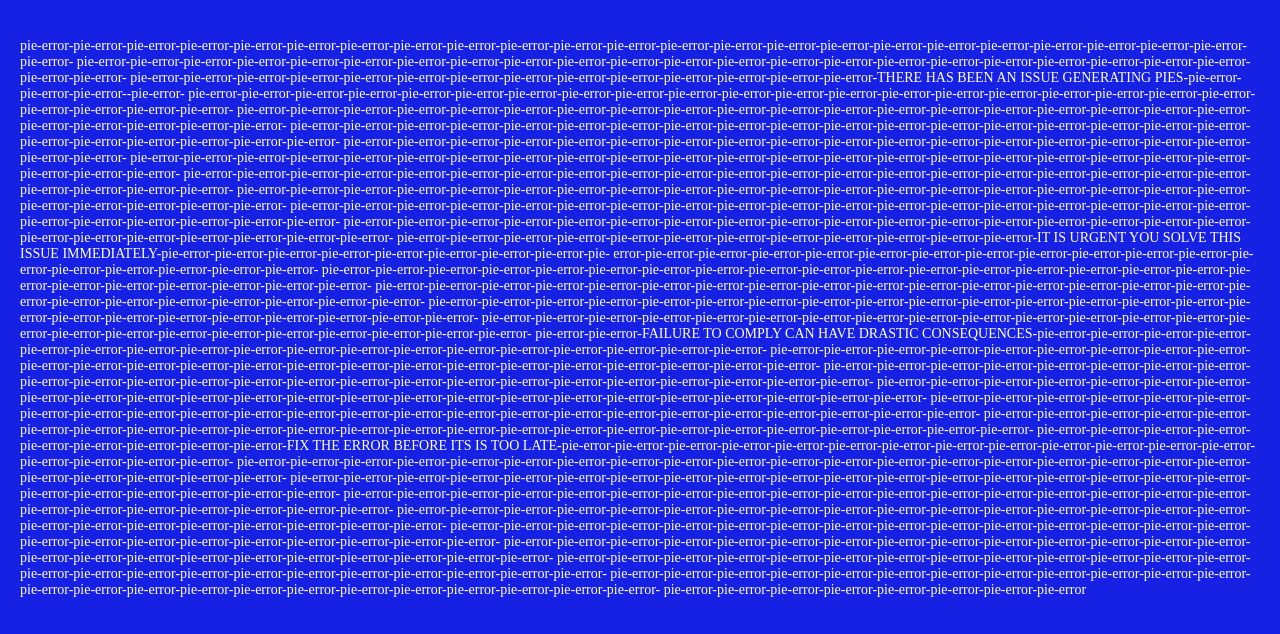
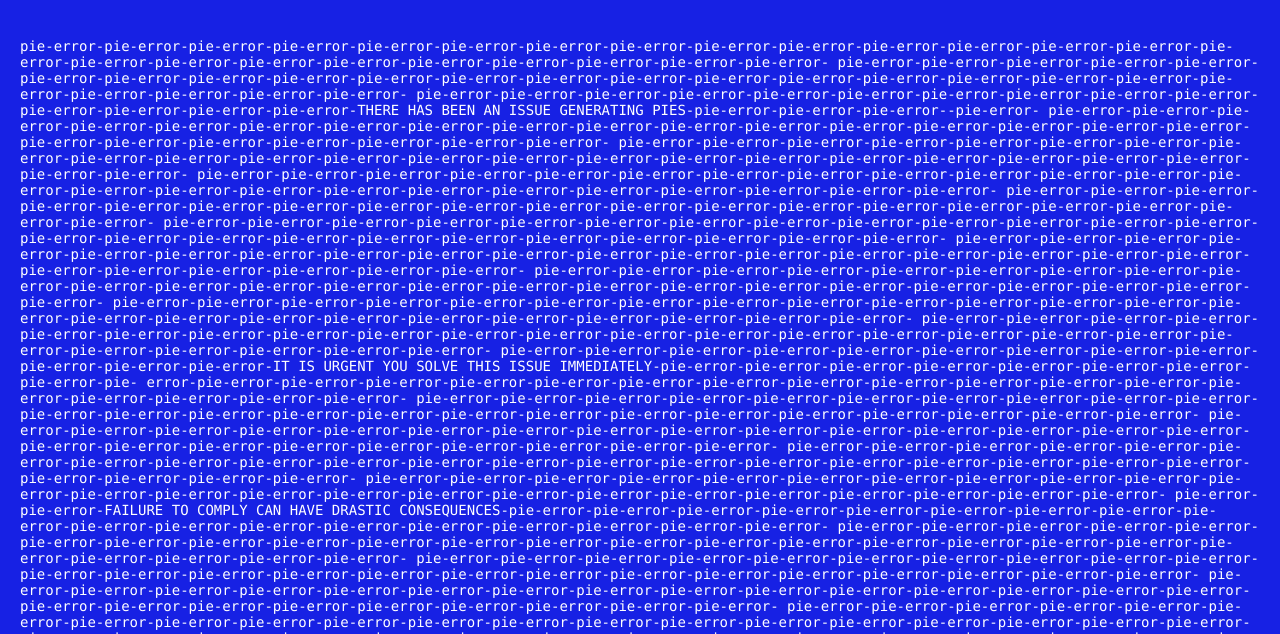
Before and after one commit to fatimaguz9/Group_13, a plain HTML site: page 3bluescreen/index.html in a window 1280 px wide. Shown: the part 123-757 px from the top of the page. Drawn offline with nearby package versions, Linux system fonts and the light colour scheme.

Commit message:
Changed tab titles and updated bluescreen
(+) Changed the tab Titles
(+) The blue screen now has lucidia console font for "authenticity"

```diff
--- a/2piegame/piegame.js
+++ b/2piegame/piegame.js
@@ -6,7 +6,7 @@ let action = document.getElementById('actions');
 
 let score = 0;
 let gameMode = "play";
-let life= 3
+let life = 3
 
 
 let highScore = localStorage.getItem('high-score') || 0;
--- a/3bluescreen/css/bluescreen.css
+++ b/3bluescreen/css/bluescreen.css
@@ -1,5 +1,5 @@
 body {
-    font-family: 'Times New Roman', Times, serif, monospace;
+    font-family: "Lucida Console", "Courier New", monospace;
     display: flex;
     justify-content: center;
     height: auto;
--- a/3bluescreen/index.html
+++ b/3bluescreen/index.html
@@ -4,7 +4,7 @@
 
     <meta charset="UTF-8">
     <meta name="viewport" content="width=device-width, initial-scale=1.0">
-    <title>Pie Project</title>
+    <title>AN ERROR HAS OCCURED</title>
     <link rel="stylesheet" href="css/bluescreen.css">
     <script src="https://code.jquery.com/jquery-3.7.1.min.js"></script>
     <script src="js/bluescreen.js" defer></script>
```
Also changed, not shown: 2piegame/index.html (+1 -1 lines).
